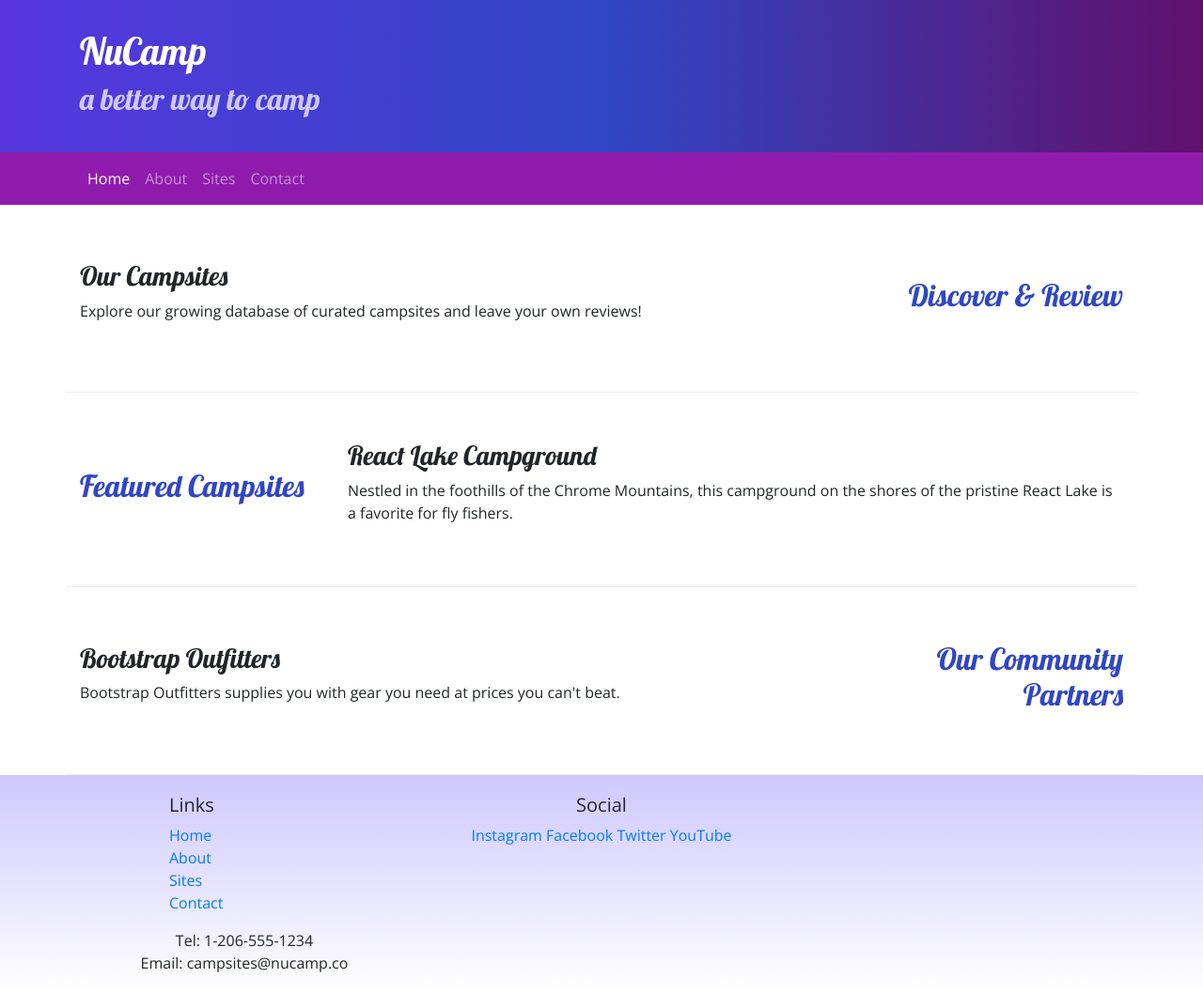
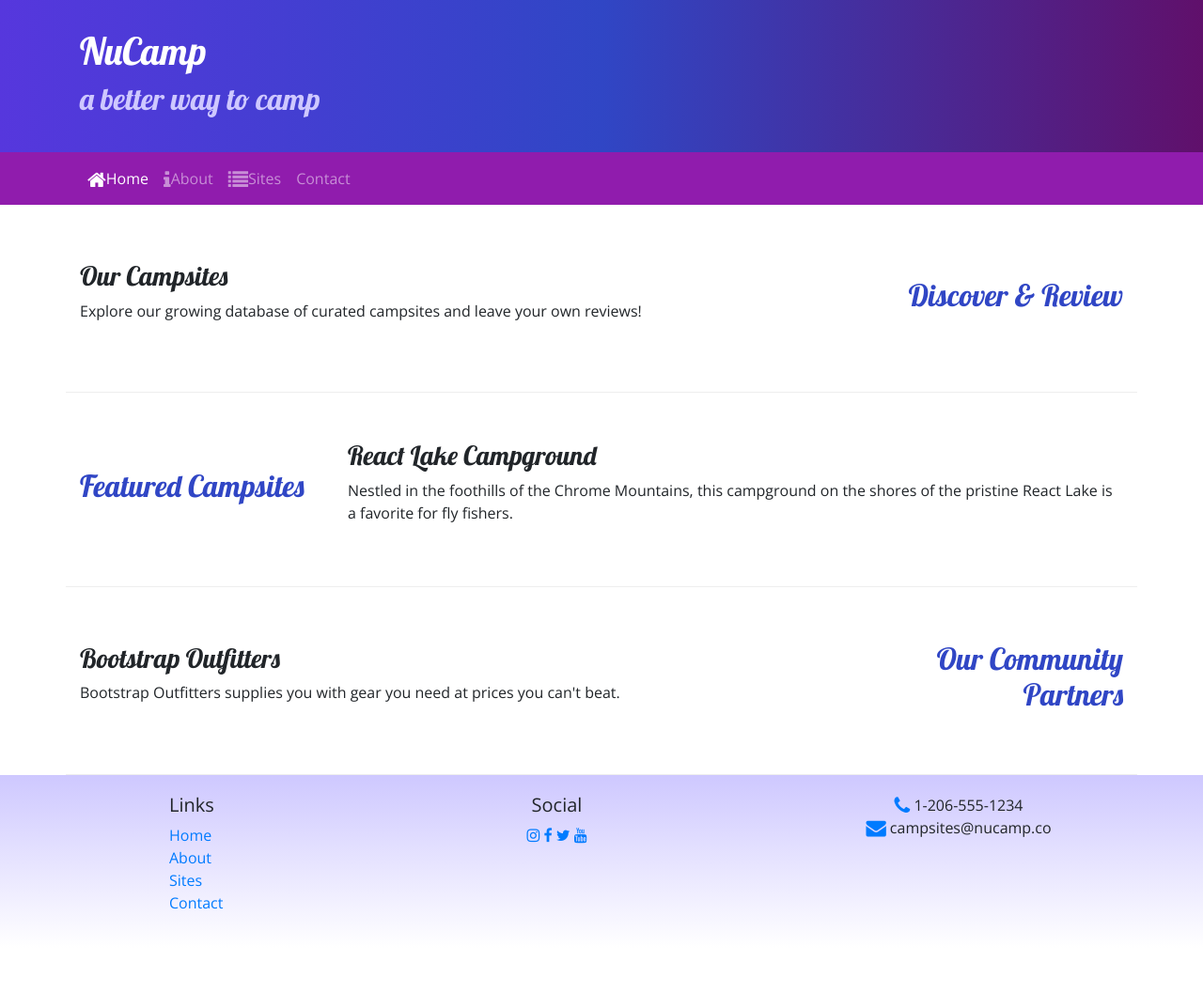
Before and after one commit to drewdiokno/nucamp, a website: page index.html in a window 1280 px wide. Shown: the whole page at 94% size. After the commit the page ends 1009 px from the top, so only its background shows below. Drawn offline with nearby package versions, Linux system fonts and the light colour scheme.

Commit message:
Refactored Icon Fonts

```diff
--- a/index.html
+++ b/index.html
@@ -10,9 +10,9 @@
   <link rel="stylesheet" href="node_modules/bootstrap/dist/css/bootstrap.min.css" />
 
   <!-- Additional CSS must be placed after Bootstrap CSS -->
+  <link rel="stylesheet" href="node_modules/font-awesome/css/font-awesome.min.css" />
   <link rel="stylesheet" href="https://fonts.googleapis.com/css?family=Lobster|Open+Sans" />
   <link rel="stylesheet" href="css/styles.css" />
-  <link rel="stylesheet" href="node_modules/font-awesome/css/font-awesome.min.css" />
 
 
   <title>NuCamp: A Better Way To Camp</title>
@@ -38,10 +38,10 @@
         </button>
         <div class="collapse navbar-collapse" id="numcampNavbar">
           <ul class="navbar-nav">
-            <li class="nav-item active"><a class="nav-link" href="#">Home</a></li>
-            <li class="nav-item"><a class="nav-link" href="aboutus.html">About</a></li>
-            <li class="nav-item"><a class="nav-link" href="#">Sites</a></li>
-            <li class="nav-item"><a class="nav-link" href="#">Contact</a></li>
+            <li class="nav-item active"><a class="nav-link" href="#"><i class="fa fa-home fa-lg"></i>Home</a></li>
+            <li class="nav-item"><a class="nav-link" href="aboutus.html"><i class="fa fa-info fa-lg"></i>About</a></li>
+            <li class="nav-item"><a class="nav-link" href="#"><i class="fa fa-list fa-lg"></i>Sites</a></li>
+            <li class="nav-item"><a class="nav-link" href="#<i class="fa fa-address-card fa-lg"></i>Contact</a></li>
           </ul>
         </div>
     </div>
@@ -92,16 +92,16 @@
             <li><a href="#">Contact</a></li>
           </ul>
         </div>
-        <div class="col-6 col-sm5 text-center">
+        <div class="col-6 col-sm-5 text-center">
           <h5>Social</h5>
-          <a href="http://instagram.com/">Instagram</a>
-          <a href="http://facebook.com/">Facebook</a>
-          <a href="http://twitter.com/">Twitter</a>
-          <a href="http://youtube.com/">YouTube</a>
+          <a href="http://instagram.com/"><i class="fa fa-instagram"></i></a>
+          <a href="http://facebook.com/"><i class="fa fa-facebook"></i></a>
+          <a href="http://twitter.com/"><i class="fa fa-twitter"></i></a>
+          <a href="http://youtube.com/"><i class="fa fa-youtube"></i></a>
         </div>
         <div class="col-sm-4 text-center">
-          Tel: 1-206-555-1234<br />
-          Email: campsites@nucamp.co
+          <i class="fa fa-phone fa-lg text-primary"></i> 1-206-555-1234<br />
+          <i class="fa fa-envelope fa-lg text-primary"></i> campsites@nucamp.co
         </div>
       </div>
     </div>
```
Also changed, not shown: aboutus.html (+11 -11 lines).
